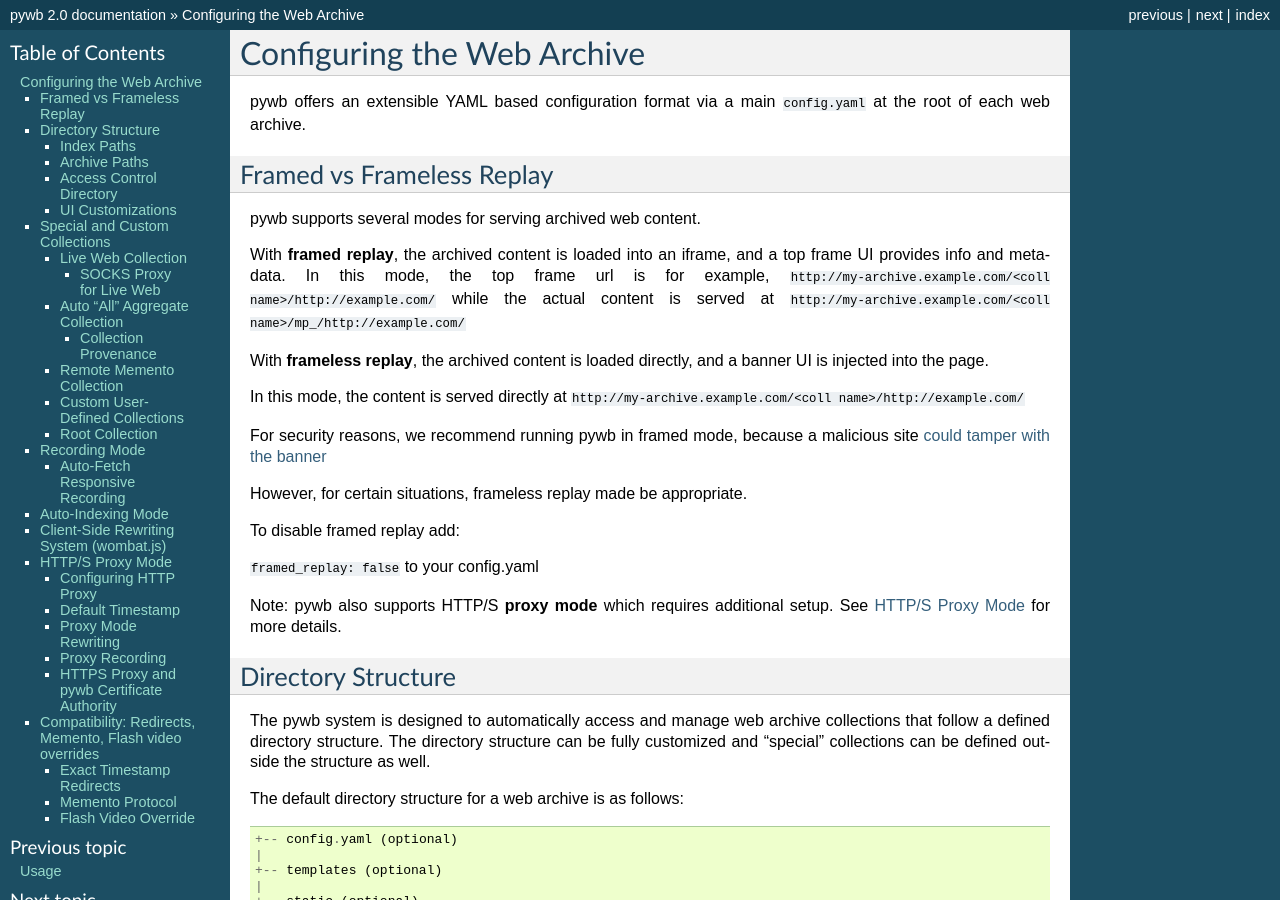
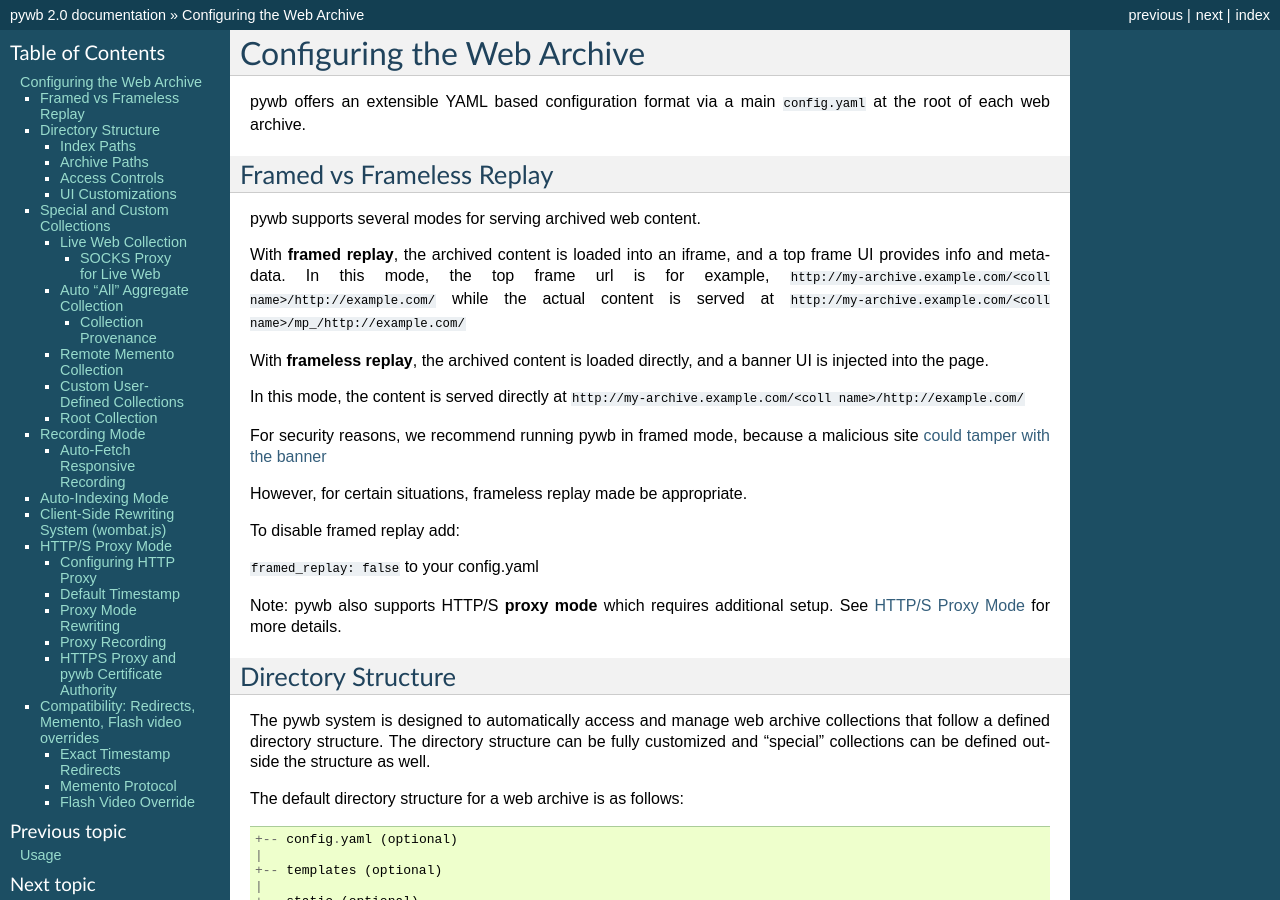
Before and after one commit to webrecorder/pywb, a Sphinx documentation site: the page built from docs/manual/configuring.rst, in a window 1280 px wide and 900 px high. Built offline with Sphinx 7.4.7, drawn with Linux system fonts in a browser that asks for light colours; pages that are not in the unit, such as notebooks, are missing from menus; some of the changed text lies outside the part shown.

Commit message:
docs: fix doc typos

```diff
--- a/docs/manual/configuring.rst
+++ b/docs/manual/configuring.rst
@@ -110,8 +110,8 @@
  * Then, ``http://remote-backup.example.com/collections/<coll name>/example.warc.gz`` (if first lookup unsuccessful)
 
 
-Access Control Directory
-^^^^^^^^^^^^^^^^^^^^^^^^
+Access Controls
+^^^^^^^^^^^^^^^
 
 With pywb 2.4, pywb includes an extensible :ref:`access-control` system.
 By default, the access control files are stored in ``acl`` directory of each collection.
--- a/docs/manual/usage.rst
+++ b/docs/manual/usage.rst
@@ -24,7 +24,7 @@
 
 * Improved 'calendar' query UI with incremental loading, grouping results by year and month, and updated replay banner.
 
-* New in 2.4: Extensible :ref:`ui-customizations` system for modifying all aspects of the UI.
+* New in 2.4: Extensible :ref:`ui-customizations` for modifying all aspects of the UI.
 
 * New in 2.4: Robust :ref:`access-control` system for blocking or excluding URLs, by prefix or by exact match.
 
```
